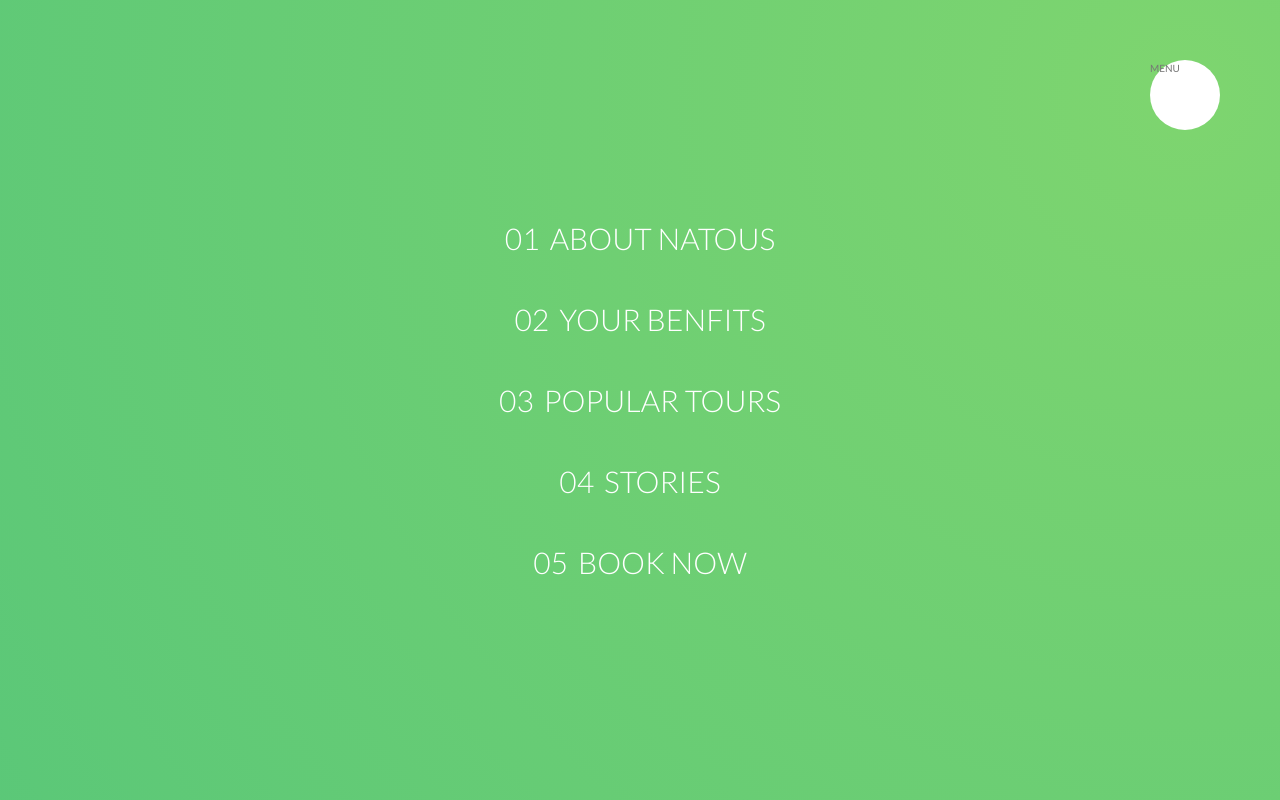
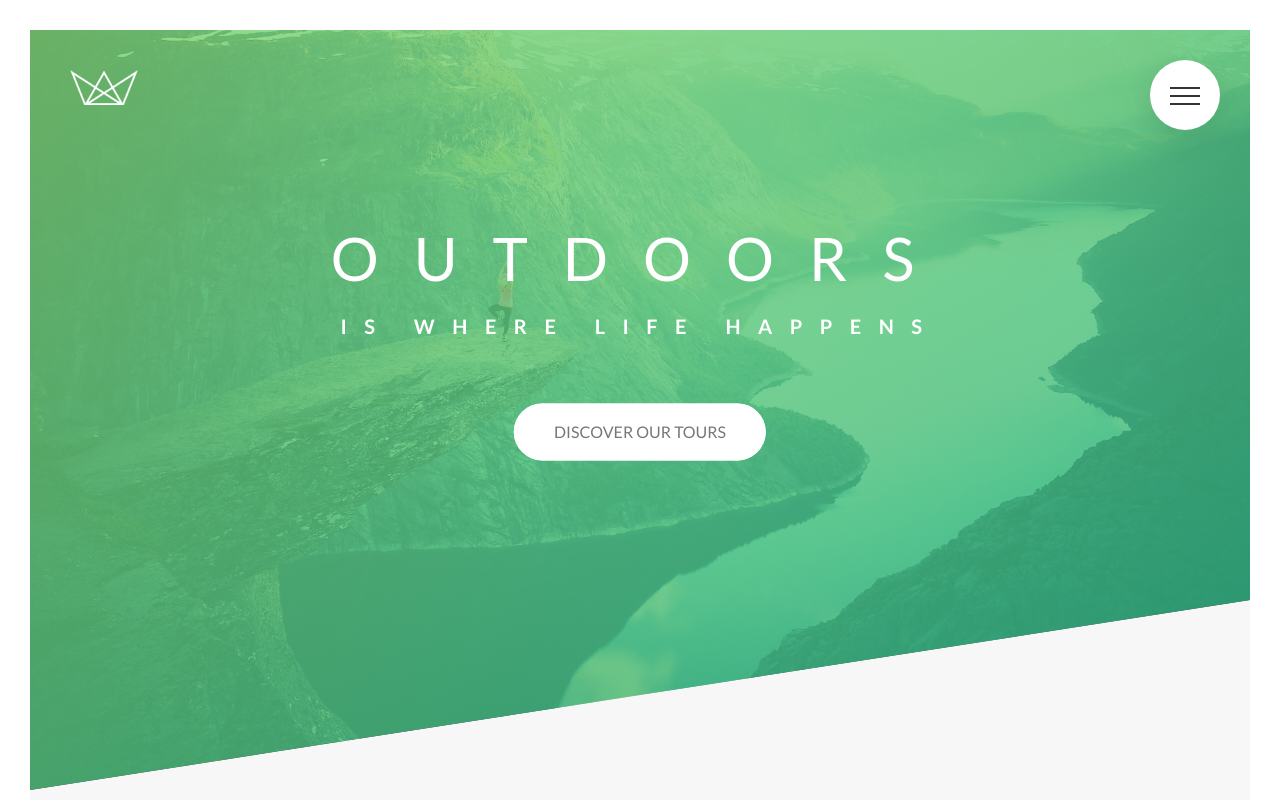
Before and after one commit to Irina-Dehtiarenko/fitst_project_from_udemy_couse_advanced_css, a website: page index.html in a window 1280 px wide. Shown: the top 800 px of the page. Drawn offline with Linux system fonts and the light colour scheme.

Commit message:
the first part of animation navigatios was added

```diff
--- a/index.html
+++ b/index.html
@@ -22,7 +22,11 @@
     <div class="navigation">
       <input type="checkbox" class="navigation__checkbox" id="navi-toggle">
 
-      <label for="navi-toggle" class="navigation__button">MENU</label>
+      <label for="navi-toggle" class="navigation__button">
+        <span class="navigation__icon">
+          &nbsp;
+        </span>
+      </label>
 
       <div class="navigation__background">
         &nbsp;
--- a/sass/layout/_navigation.scss
+++ b/sass/layout/_navigation.scss
@@ -12,6 +12,10 @@
     top: 6rem;
     right: 6rem;
     z-index: 2000;
+
+    box-shadow: 0 1rem 3rem rgba($color-black, 0.1);
+    text-align: center;
+    cursor: pointer;
   }
 
   &__background {
@@ -26,22 +30,26 @@
       $color-primary-dark
     );
     z-index: 1000;
+    transition: transform 0.8s cubic-bezier(0.86, 0, 0.07, 1);
 
-    transform: scale(80);
+    // transform: scale(80);
   }
   &__nav {
     height: 100vh;
-    width: 100%;
+    width: 0;
     position: fixed;
     top: 0;
-    right: 0;
+    left: 0;
     z-index: 1500;
+    opacity: 0;
+    transition: all 0.8s cubic-bezier(0.68, -0.55, 0.265, 1.55);
   }
 
   &__list {
     @include center_horysontal-vertical;
     list-style: none;
     text-align: center;
+    width: 100%;
   }
 
   &__item {
@@ -80,4 +88,54 @@
       transform: translateX(1rem);
     }
   }
+
+  // FUNCTIONALITY
+
+  &__checkbox:checked ~ &__background {
+    transform: scale(80);
+  }
+
+  &__checkbox:checked ~ &__nav {
+    opacity: 1;
+    width: 100%;
+  }
+
+  // ICON
+  &__icon {
+    position: relative;
+    margin-top: 3.5rem;
+    &::before,
+    &::after,
+    & {
+      width: 3rem;
+      height: 1.5px;
+      background-color: $color-grey-dark-3;
+      display: inline-block;
+    }
+
+    &::before,
+    &::after {
+      content: '';
+      position: absolute;
+      left: 0;
+      transition: all 0.2s;
+    }
+
+    &::before {
+      top: -0.8rem;
+    }
+    &::after {
+      top: 0.8rem;
+    }
+  }
+
+  &__button:hover &__icon::before {
+    top: -1rem;
+  }
+  &__button:hover &__icon::after {
+    top: 1rem;
+  }
+
+  &__checkbox:checked + &__button &__icon {
+  }
 }
```
Also changed, not shown: css/style.css.
